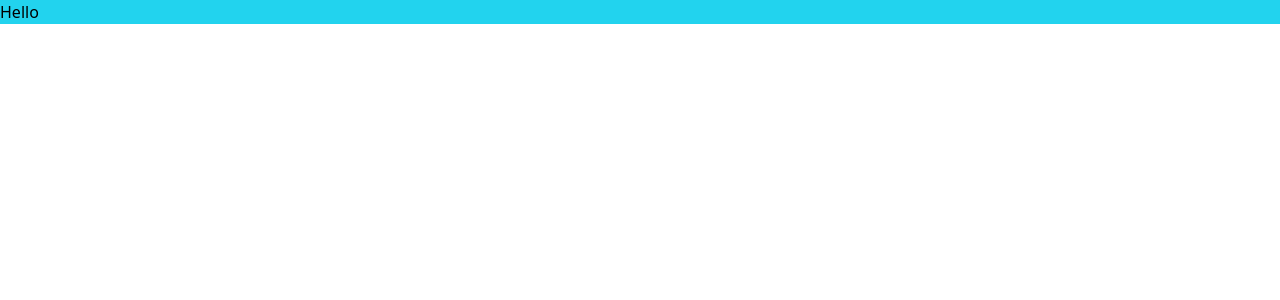
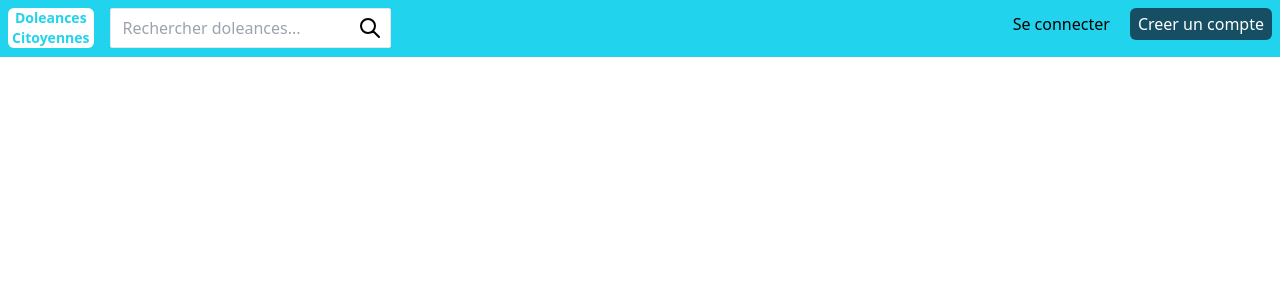
Before and after one commit to BayeDev/doleances-app, a React (Create React App) app in the folder frontend-app/: page / in a window 1280 px wide. Shown: the top 300 px of the page. Built offline with nearby package versions, Linux system fonts and the light colour scheme.

Commit message:
nav components first attempt

```diff
--- a/frontend-app/src/App.js
+++ b/frontend-app/src/App.js
@@ -1,10 +1,10 @@
-import logo from './logo.svg';
+import Navbar from "./Navbar";
 //import './App.css';
 
 function App() {
   return (
     <div>
-     <nav className="bg-primary text">Hello</nav>
+     <Navbar />
     </div>
   );
 }
--- /dev/null
+++ b/frontend-app/src/Dashboard.js
@@ -0,0 +1 @@
+//Components Create post + user dashboard
--- /dev/null
+++ b/frontend-app/src/Login.js
@@ -0,0 +1,16 @@
+//Components Login and create account
+
+export default function Login(){
+    return(
+        <div className="flex justify-between gap-4">
+            <div className="p-1">
+                Se connecter
+            </div>
+            <div>
+                <button className="bg-secondary text-white rounded-md p-1 px-2 hover:bg-primary">
+                    Creer un compte
+                </button>
+            </div>
+        </div>
+    )
+}
--- /dev/null
+++ b/frontend-app/src/Logo.js
@@ -0,0 +1,9 @@
+//Logo component
+export default function Logo(){
+    return (
+        <button className="rounded-md bg-white px-1 text-primary text-sm font-bold hover:bg-secondary">
+            <div>Doleances</div>
+            <div>Citoyennes</div>
+            </button>
+    )
+}
--- /dev/null
+++ b/frontend-app/src/Navbar.js
@@ -0,0 +1,21 @@
+// Navbar component
+import Login from "./Login"
+import Logo from "./Logo"
+import Search from "./Search"
+
+
+export default function Navbar(){
+    return (
+        <div>
+            <nav className="bg-primary text-grey-900 flex justify-between">
+                <div className="flex justify-between space-x-4 m-2">
+                    <div><Logo/></div>
+                    <div className=""><Search/></div>
+                </div>
+                <div className="flex justify-between space-x-4 m-2 mt-2">
+                    <Login/>
+                </div>
+            </nav>
+        </div>
+    )
+}
--- /dev/null
+++ b/frontend-app/src/Search.js
@@ -0,0 +1,13 @@
+//Search component
+export default function Search(){
+    return(
+        <form className="w-full h-10 pl-3 pr-2 bg-white border rounded-sm flex justify-between items-center relative">
+        <input type="text" name="query" placeholder="Rechercher doleances..."
+                className="appearance-none w-full outline-none focus:outline-none active:outline-none" value=""/>
+        <button type="submit" class="ml-1 outline-none focus:outline-none active:outline-none">
+        <svg fill="none" stroke="currentColor" stroke-linecap="round" stroke-linejoin="round" stroke-width="2" viewBox="0 0 24 24" class="w-6 h-6">
+       <path d="M21 21l-6-6m2-5a7 7 0 11-14 0 7 7 0 0114 0z"></path></svg>
+       </button>
+      </form>
+    )
+}
--- a/frontend-app/tailwind.config.js
+++ b/frontend-app/tailwind.config.js
@@ -6,7 +6,13 @@ module.exports = {
     backgroundColor: theme => ({
       ...theme('colors'),
       'primary': '#22D3EE',
-      'secondary': '#ffed4a',
+      'secondary': '#164E63',
+      'danger': '#e3342f',
+     }),
+     textColor: theme => ({
+      ...theme('colors'),
+      'primary': '#22D3EE',
+      'secondary': '#164E63',
       'danger': '#e3342f',
      })
   },
```
